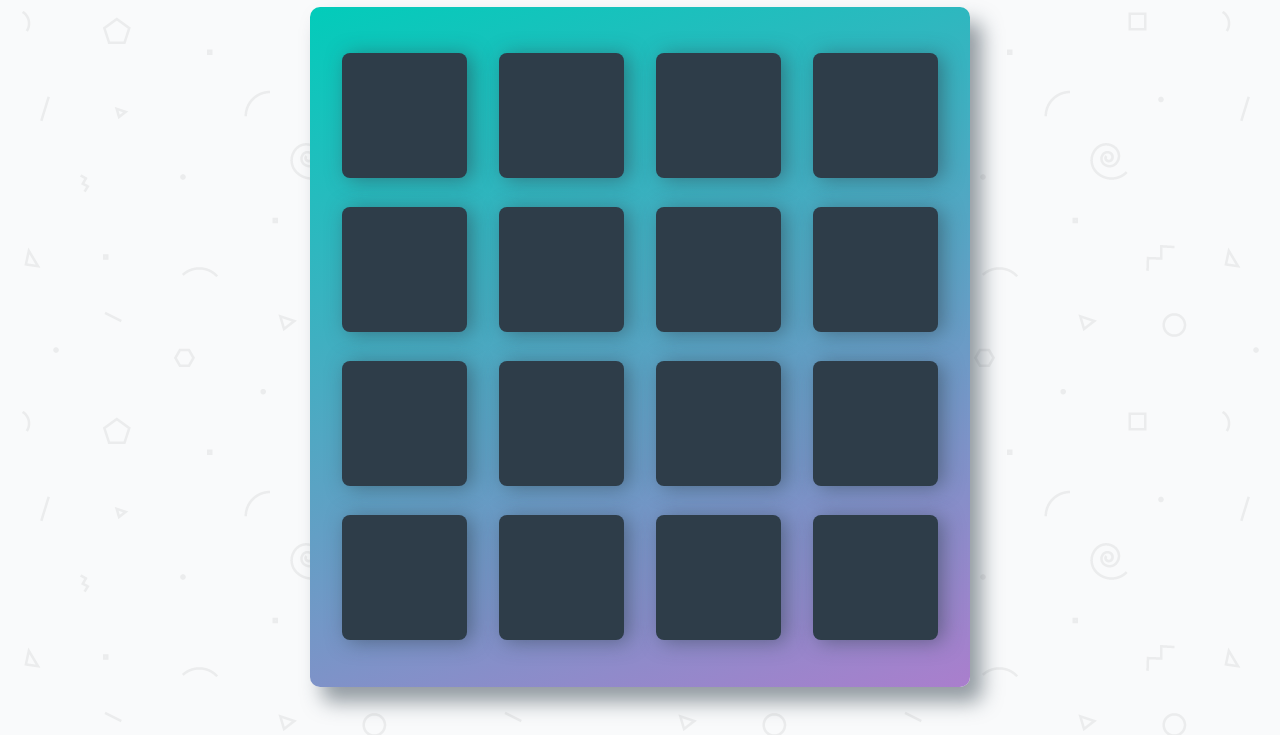
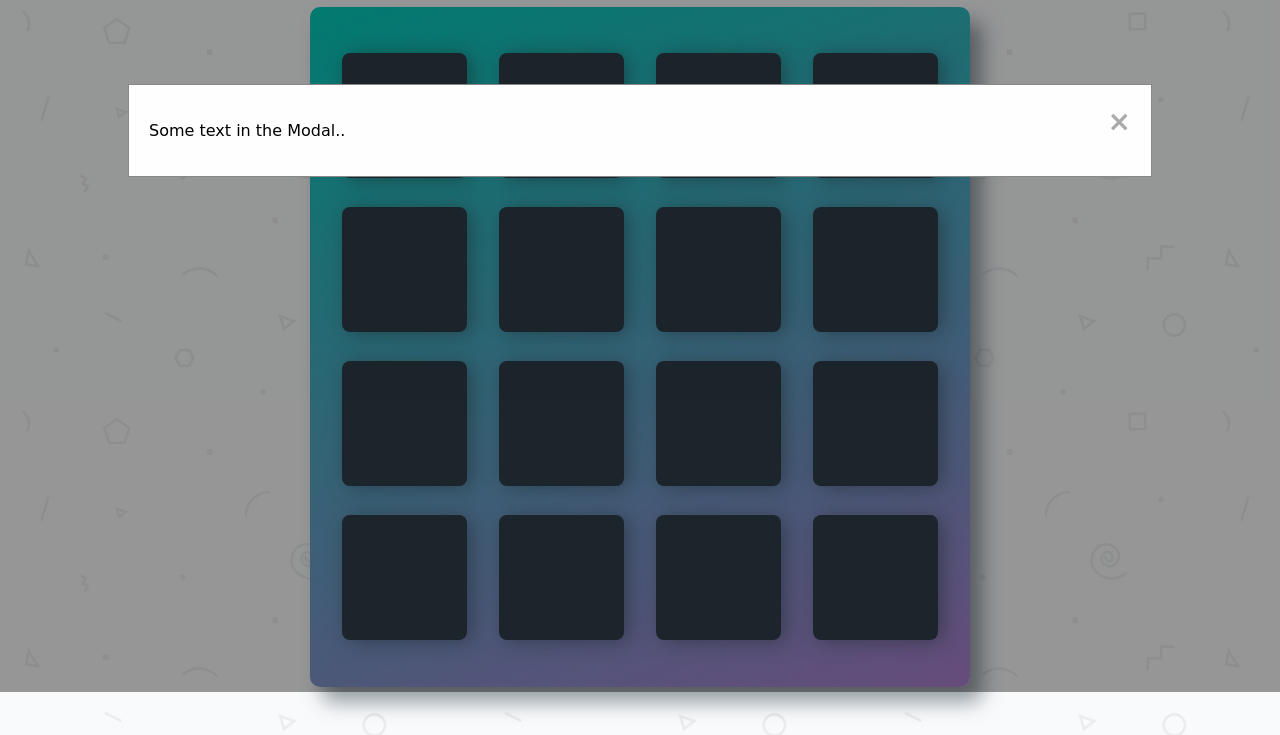
Before and after one commit to kasyanovamg/memory-game, a plain HTML site: page index.html in a window 1280 px wide. Shown: the part 108-843 px from the top of the page. Drawn offline with nearby package versions, Linux system fonts and the light colour scheme; a web font is replaced by a local one.

Commit message:
feat: added the modal that will open when the player wins

```diff
--- a/css/app.css
+++ b/css/app.css
@@ -108,9 +108,48 @@ h1 {
     cursor: pointer;
 }
 
-.won {
+/* .won {
     float: right;
     padding-left: 10px;
     font-weight: bold;
     color: red;
+} */
+
+
+/* The Modal (background) */
+.modal {
+    display: none; /* Hidden by default */
+    position: fixed; /* Stay in place */
+    z-index: 1; /* Sit on top */
+    left: 0;
+    top: 0;
+    width: 100%; /* Full width */
+    height: 100%; /* Full height */
+    overflow: auto; /* Enable scroll if needed */
+    background-color: rgb(0,0,0); /* Fallback color */
+    background-color: rgba(0,0,0,0.4); /* Black w/ opacity */
 }
+
+/* Modal Content/Box */
+.modal-content {
+    background-color: #fefefe;
+    margin: 15% auto; /* 15% from the top and centered */
+    padding: 20px;
+    border: 1px solid #888;
+    width: 80%; /* Could be more or less, depending on screen size */
+}
+
+/* The Close Button */
+.close {
+    color: #aaa;
+    float: right;
+    font-size: 28px;
+    font-weight: bold;
+}
+
+.close:hover,
+.close:focus {
+    color: black;
+    text-decoration: none;
+    cursor: pointer;
+}
--- a/index.html
+++ b/index.html
@@ -82,6 +82,16 @@
         </ul>
     </div>
 
+    <!-- The Modal -->
+    <div id="modal" class="modal">
+
+    <!-- Modal content -->
+    <div class="modal-content">
+        <span class="close">&times;</span>
+        <p>Some text in the Modal..</p>
+    </div>
+
+    </div>
     <script src="js/app.js"></script>
 </body>
 </html>
--- a/js/app.js
+++ b/js/app.js
@@ -120,3 +120,25 @@ function won() {
     document.querySelector(".won").innerHTML = "";
     createBoard();
 }
+
+
+function modal() {
+
+    var modal = document.getElementById('modal');
+    var span = document.getElementsByClassName("close")[0];
+
+    modal.style.display = "block";
+    // When the user clicks on <span> (x), close the modal
+    span.onclick = function() {
+        modal.style.display = "none";
+    }
+
+    // When the user clicks anywhere outside of the modal, close it
+    window.onclick = function(event) {
+        if (event.target == modal) {
+            modal.style.display = "none";
+        }
+    }
+}
+
+modal();
```
